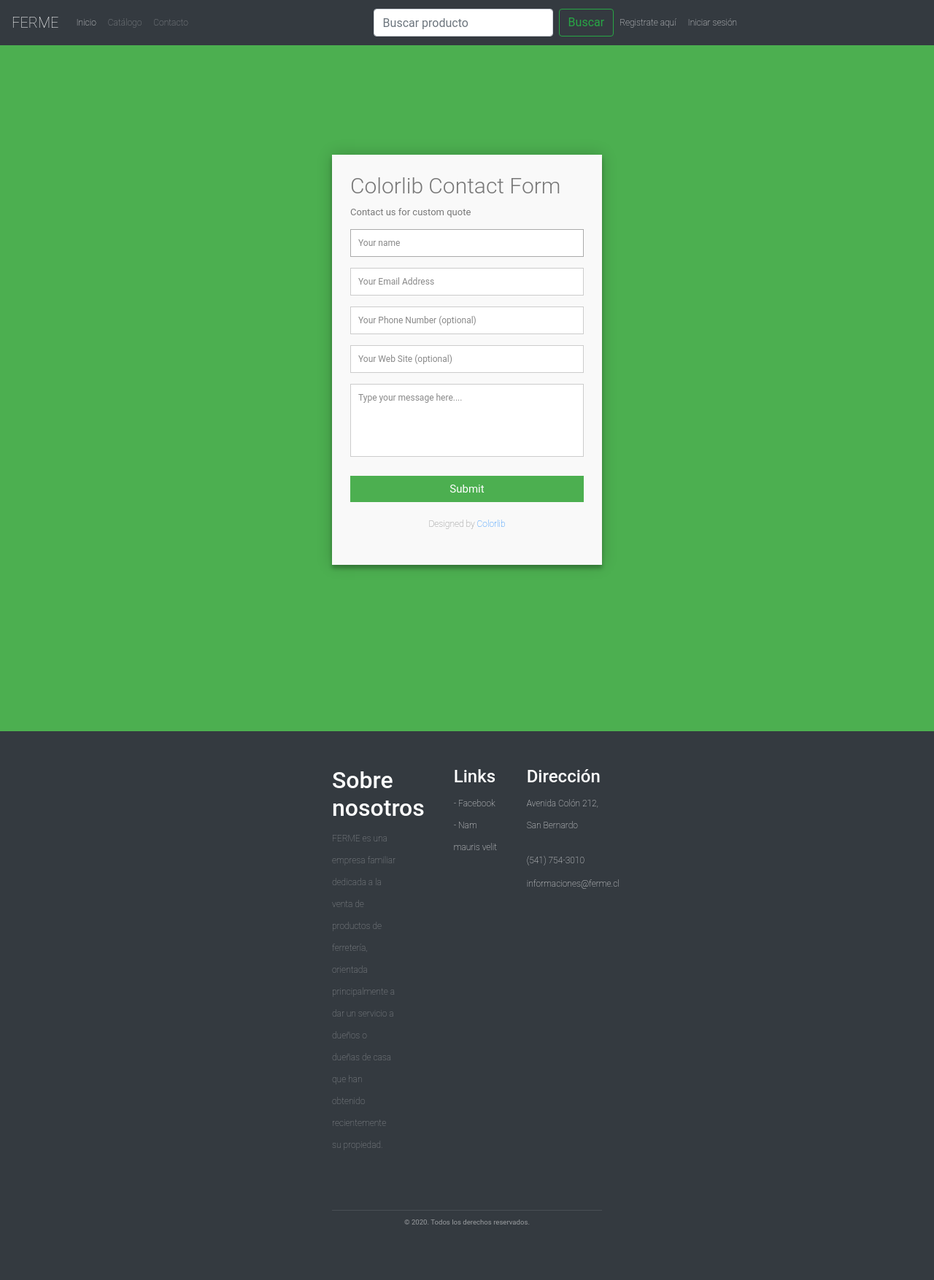
After one commit to jocabello/ferme-web, a Django app: page /contacto/ in a window 1280 px wide. The commit adds this page. Shown: the whole page at 73% size. Run offline with Django 3.2, Linux system fonts and the light colour scheme; some libraries are stand-ins or nearby versions.

Commit message:
Agregada pagina de contacto

```diff
--- a/fermebackend/fermebackend/urls.py
+++ b/fermebackend/fermebackend/urls.py
@@ -17,7 +17,7 @@ from django.contrib import admin
 from django.urls import path, include
 from django.conf import settings
 from django.conf.urls.static import static
-from clientes.views import registro, logout_view, editarCuenta, cambiarPassword, actualizarProducto, carro, checkout
+from clientes.views import registro, logout_view, editarCuenta, cambiarPassword, actualizarProducto, carro, checkout, procesarOrden
 
 urlpatterns = [
     path('admin/', admin.site.urls),
@@ -36,4 +36,8 @@ urlpatterns = [
          name="actualizar_producto"),
     path('carro/', carro, name="carro"),
     path('checkout/', checkout, name="checkout"),
+
+    path('procesar_orden/',
+         procesarOrden,
+         name="procesar_orden"),
 ] + static(settings.STATIC_URL, document_root=settings.STATIC_ROOT)
--- /dev/null
+++ b/fermebackend/home/templates/home/contacto.html
@@ -0,0 +1,65 @@
+{% extends 'home/base.html' %} {% block content %} {% load static %} <link
+href="{% static "css/contacto.css" %}" rel="stylesheet"/>
+<div class="container">
+  <form id="contact" action="" method="post">
+    <h3>Colorlib Contact Form</h3>
+    <h4>Contact us for custom quote</h4>
+    <fieldset>
+      <input
+        placeholder="Your name"
+        type="text"
+        tabindex="1"
+        required
+        autofocus
+      />
+    </fieldset>
+    <fieldset>
+      <input
+        placeholder="Your Email Address"
+        type="email"
+        tabindex="2"
+        required
+      />
+    </fieldset>
+    <fieldset>
+      <input
+        placeholder="Your Phone Number (optional)"
+        type="tel"
+        tabindex="3"
+        required
+      />
+    </fieldset>
+    <fieldset>
+      <input
+        placeholder="Your Web Site (optional)"
+        type="url"
+        tabindex="4"
+        required
+      />
+    </fieldset>
+    <fieldset>
+      <textarea
+        placeholder="Type your message here...."
+        tabindex="5"
+        required
+      ></textarea>
+    </fieldset>
+    <fieldset>
+      <button
+        name="submit"
+        type="submit"
+        id="contact-submit"
+        data-submit="...Sending"
+      >
+        Submit
+      </button>
+    </fieldset>
+    <p class="copyright">
+      Designed by
+      <a href="https://colorlib.com" target="_blank" title="Colorlib"
+        >Colorlib</a
+      >
+    </p>
+  </form>
+</div>
+{% endblock content%}
--- a/fermebackend/home/templates/home/navbar.html
+++ b/fermebackend/home/templates/home/navbar.html
@@ -23,7 +23,7 @@
         <a class="nav-link" href="/catalogo">Catálogo</a>
       </li>
       <li class="nav-item">
-        <a class="nav-link" href="#">Contacto</a>
+        <a class="nav-link" href="/contacto">Contacto</a>
       </li>
       {% if user.is_authenticated %}
       <li class="nav-item">
--- a/fermebackend/home/urls.py
+++ b/fermebackend/home/urls.py
@@ -3,5 +3,5 @@ from . import views
 
 urlpatterns = [
     path('', views.home, name='home'),
-
+    path('contacto/', views.contacto, name="contacto"),
 ]
--- a/fermebackend/home/views.py
+++ b/fermebackend/home/views.py
@@ -6,9 +6,14 @@ from clientes.models import Cliente
 def home(request):
     return render(request, 'home/home.html')
 
+
 def home_test(request):
-    context={}
+    context = {}
     clientes = Cliente.objects.all()
     context['clientes'] = clientes
 
     return render(request, 'personal/home', context)
+
+
+def contacto(request):
+    return render(request, 'home/contacto.html')
--- /dev/null
+++ b/fermebackend/static/css/contacto.css
@@ -0,0 +1,149 @@
+@import url(
+  https://fonts.googleapis.com/css?family=Roboto:400,
+  300,
+  600,
+  400italic
+);
+* {
+  margin: 0;
+  padding: 0;
+  box-sizing: border-box;
+  -webkit-box-sizing: border-box;
+  -moz-box-sizing: border-box;
+  -webkit-font-smoothing: antialiased;
+  -moz-font-smoothing: antialiased;
+  -o-font-smoothing: antialiased;
+  font-smoothing: antialiased;
+  text-rendering: optimizeLegibility;
+}
+
+body {
+  font-family: "Roboto", Helvetica, Arial, sans-serif;
+  font-weight: 100;
+  font-size: 12px;
+  line-height: 30px;
+  color: #777;
+  background: #4caf50;
+}
+
+.container {
+  max-width: 400px;
+  width: 100%;
+  margin: 0 auto;
+  position: relative;
+}
+
+#contact input[type="text"],
+#contact input[type="email"],
+#contact input[type="tel"],
+#contact input[type="url"],
+#contact textarea,
+#contact button[type="submit"] {
+  font: 400 12px/16px "Roboto", Helvetica, Arial, sans-serif;
+}
+
+#contact {
+  background: #f9f9f9;
+  padding: 25px;
+  margin: 150px 0;
+  box-shadow: 0 0 20px 0 rgba(0, 0, 0, 0.2), 0 5px 5px 0 rgba(0, 0, 0, 0.24);
+}
+
+#contact h3 {
+  display: block;
+  font-size: 30px;
+  font-weight: 300;
+  margin-bottom: 10px;
+}
+
+#contact h4 {
+  margin: 5px 0 15px;
+  display: block;
+  font-size: 13px;
+  font-weight: 400;
+}
+
+fieldset {
+  border: medium none !important;
+  margin: 0 0 10px;
+  min-width: 100%;
+  padding: 0;
+  width: 100%;
+}
+
+#contact input[type="text"],
+#contact input[type="email"],
+#contact input[type="tel"],
+#contact input[type="url"],
+#contact textarea {
+  width: 100%;
+  border: 1px solid #ccc;
+  background: #fff;
+  margin: 0 0 5px;
+  padding: 10px;
+}
+
+#contact input[type="text"]:hover,
+#contact input[type="email"]:hover,
+#contact input[type="tel"]:hover,
+#contact input[type="url"]:hover,
+#contact textarea:hover {
+  -webkit-transition: border-color 0.3s ease-in-out;
+  -moz-transition: border-color 0.3s ease-in-out;
+  transition: border-color 0.3s ease-in-out;
+  border: 1px solid #aaa;
+}
+
+#contact textarea {
+  height: 100px;
+  max-width: 100%;
+  resize: none;
+}
+
+#contact button[type="submit"] {
+  cursor: pointer;
+  width: 100%;
+  border: none;
+  background: #4caf50;
+  color: #fff;
+  margin: 0 0 5px;
+  padding: 10px;
+  font-size: 15px;
+}
+
+#contact button[type="submit"]:hover {
+  background: #43a047;
+  -webkit-transition: background 0.3s ease-in-out;
+  -moz-transition: background 0.3s ease-in-out;
+  transition: background-color 0.3s ease-in-out;
+}
+
+#contact button[type="submit"]:active {
+  box-shadow: inset 0 1px 3px rgba(0, 0, 0, 0.5);
+}
+
+.copyright {
+  text-align: center;
+}
+
+#contact input:focus,
+#contact textarea:focus {
+  outline: 0;
+  border: 1px solid #aaa;
+}
+
+::-webkit-input-placeholder {
+  color: #888;
+}
+
+:-moz-placeholder {
+  color: #888;
+}
+
+::-moz-placeholder {
+  color: #888;
+}
+
+:-ms-input-placeholder {
+  color: #888;
+}
--- a/fermebackend/static/css/home.css
+++ b/fermebackend/static/css/home.css
@@ -10,7 +10,7 @@ html {
   background-position: center;
   position: relative;
   color: white;
-  font-family: "Courier New", Courier, monospace;
+  font-family: "Roboto", Helvetica, Arial, sans-serif;
   font-size: 25px;
 
   /* Full height */
```
Also changed, not shown: fermebackend/clientes/models.py (+5 -4 lines), fermebackend/clientes/templates/clientes/checkout.html (+30 -1 lines), fermebackend/clientes/views.py (+34 -0 lines), fermebackend/clientes/migrations/0003_auto_20200712_0246.py (added).
